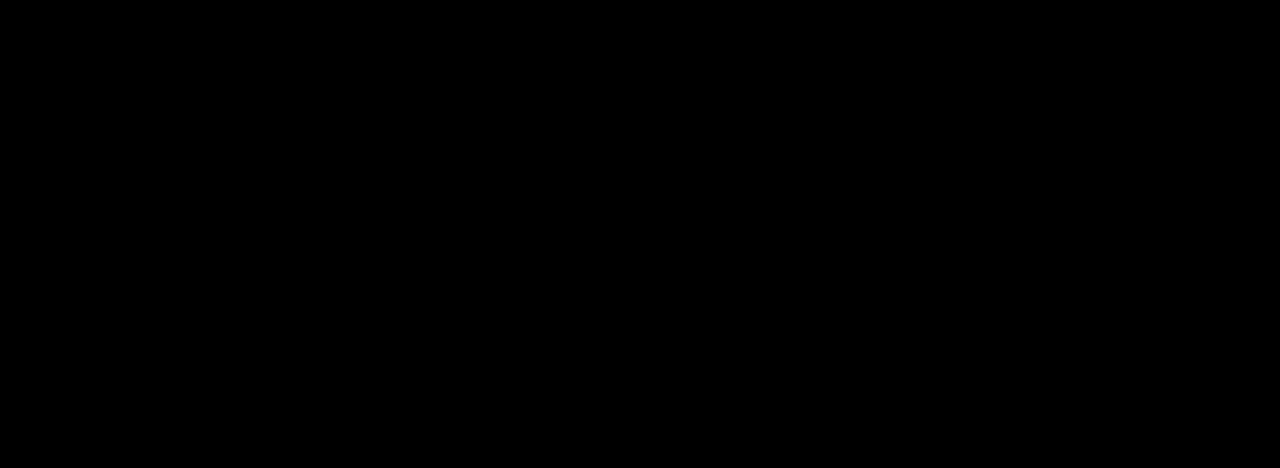
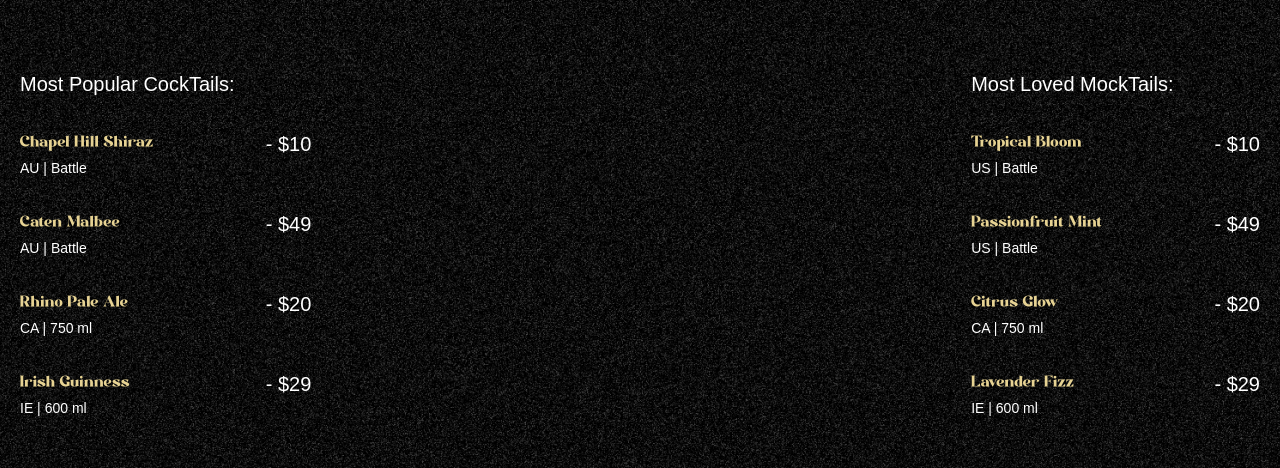
Before and after one commit to AswinSid/gsap-mojito, a React (Vite) app: page / in a window 1280 px wide. Shown: the part 890-1358 px from the top of the page. Built offline with nearby package versions, Linux system fonts and the light colour scheme; a web font is replaced by a local one.

Commit message:
implement cocktails section

```diff
--- a/src/App.jsx
+++ b/src/App.jsx
@@ -2,6 +2,7 @@
 import gsap from "gsap"
 import NavBar from "./components/NavBar"
 import Hero from "./components/Hero"
+import Cocktails from "./components/Cocktails"
 
 gsap.registerPlugin(ScrollTrigger, SplitText)
 
@@ -11,7 +12,7 @@
     <main>
       <NavBar/>
       <Hero/>
-      <div className="h-dvh bg-black"></div>
+      <Cocktails/>
     </main>
   )
 }
--- /dev/null
+++ b/src/components/Cocktails.jsx
@@ -0,0 +1,63 @@
+import React from 'react'
+import { cocktailLists, mockTailLists } from '../../constants'
+import { useGSAP } from '@gsap/react'
+import gsap from 'gsap'
+
+const Cocktails = () => {
+    useGSAP(() => {
+        const ptl = gsap.timeline({
+            scrollTrigger: {
+                trigger: '#cocktails',
+                start: 'top 30%',
+                end: 'bottom 80%',
+                scrub: true,
+            }
+        })
+        ptl.from('#c-left-leaf', {x: -100, y: 100})
+        .from('#c-right-leaf', {x: 100 , y:100 })
+    })
+
+
+  return (
+    <section className='noisy' id='cocktails'>
+        <img src="public\images\cocktail-left-leaf.png" alt="l-leaf" id='c-left-leaf' />
+        <img src="public\images\cocktail-right-leaf.png" alt="r-leaf" id='c-right-leaf' />
+
+        <div className="list">
+            <div className="popular">
+                <h2>Most Popular CockTails:</h2>
+                <ul>
+                    {cocktailLists.map(({name, country, detail, price}) => (
+                        <li key={name}>
+                            <div className="md:me-28">
+                                <h3>{name}</h3>
+                                <p>{country} | {detail}</p>
+                            </div>
+                            <span>- {price}</span>
+                        </li>
+                    ))}
+                </ul>
+            </div>
+            <div className="loved">
+                <h2>Most Loved MockTails:</h2>
+                <ul>
+                    {mockTailLists.map(({name, country, detail, price}) => (
+                        <li key={name}>
+                            <div className="me-28">
+                                <h3>{name}</h3>
+                                <p>{country} | {detail}</p>
+                            </div>
+                            <span>- {price}</span>
+                        </li>
+                    ))}
+                </ul>
+            </div>
+        </div>
+
+
+
+    </section>
+  )
+}
+
+export default Cocktails
```
